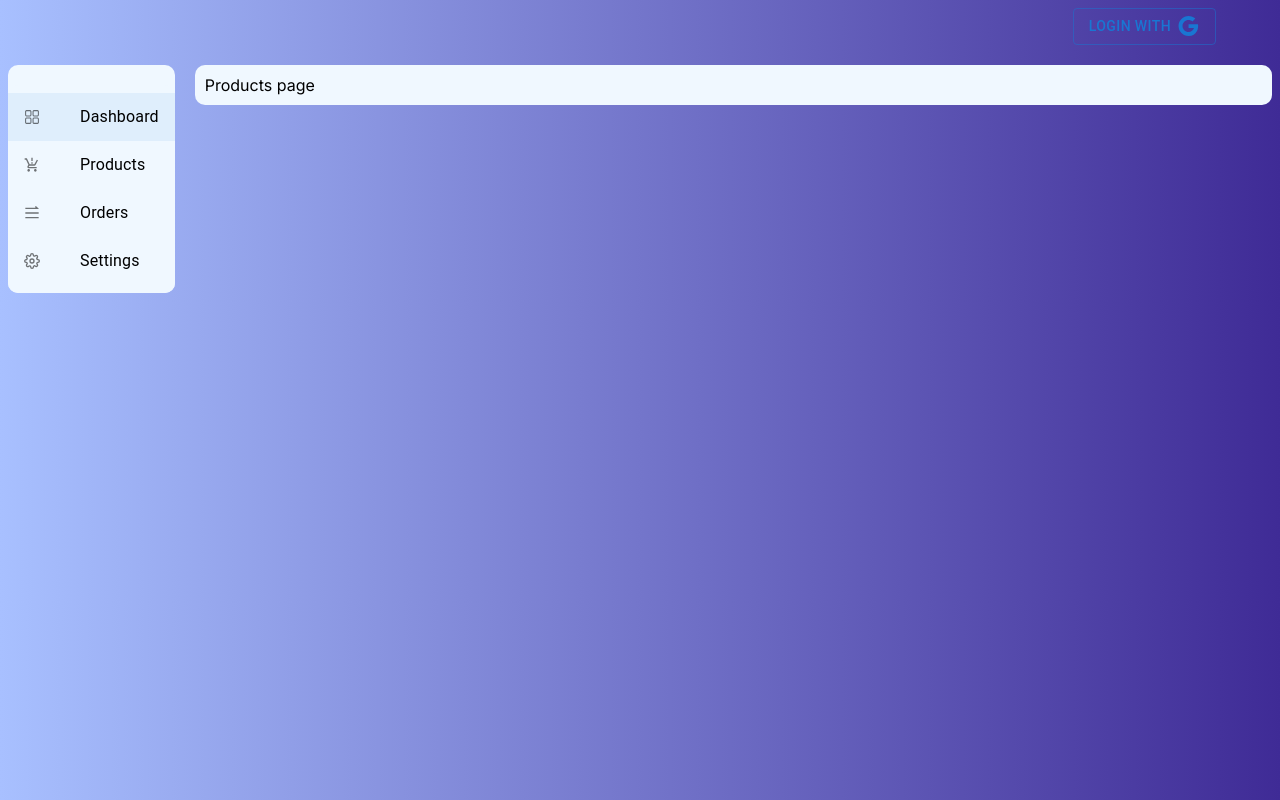
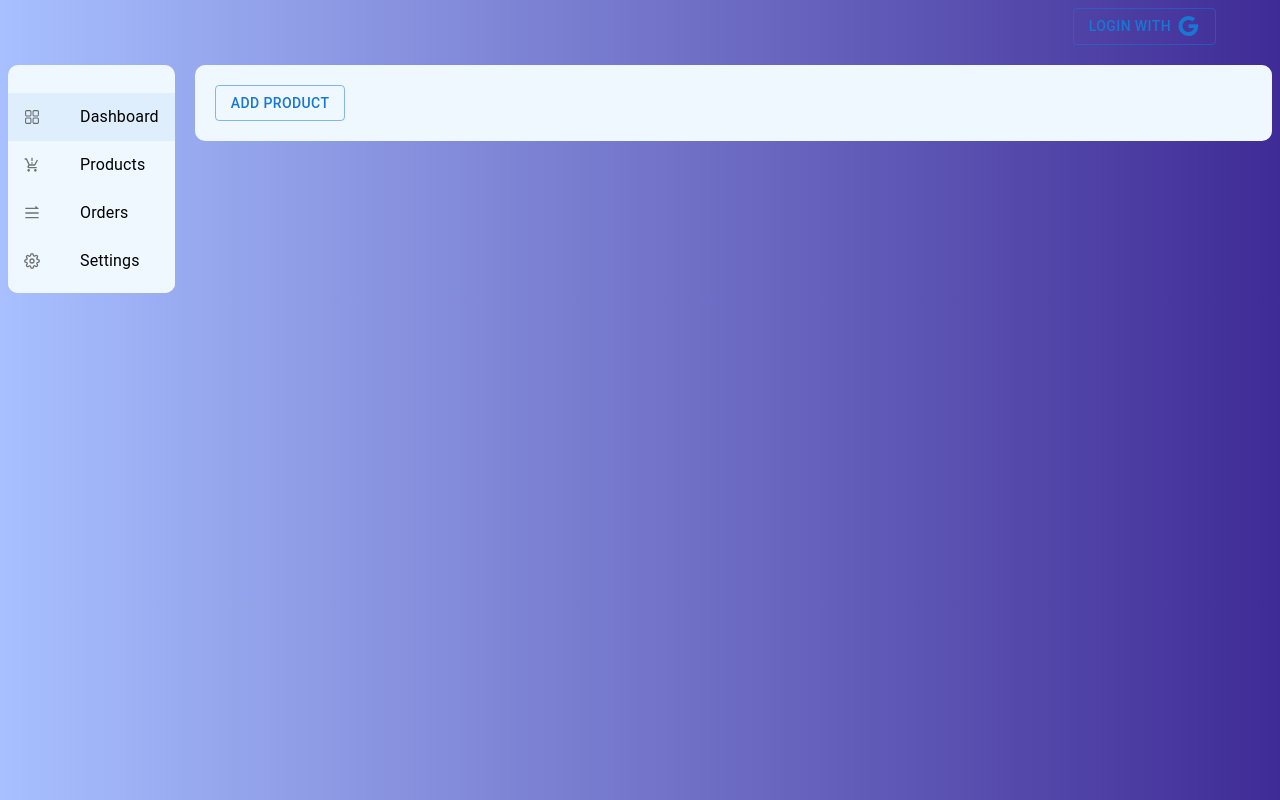
Before and after one commit to RMerkulov-dev/shopik_admin, a Next.js app: page /products in a window 1280 px wide. Built offline with nearby package versions, Linux system fonts and the light colour scheme; no server answers.

Commit message:
start add form

```diff
--- a/app/globals.css
+++ b/app/globals.css
@@ -37,5 +37,5 @@ a {
     background-color: aliceblue;
     border-radius: 10px;
     width: 100%;
-    padding: 10px;
+    padding: 20px;
 }
--- a/app/products/page.tsx
+++ b/app/products/page.tsx
@@ -1,11 +1,16 @@
 'use client'
 
 import {Layout} from "@/app/components";
+import {Button} from "@mui/material";
+import Link from "next/link";
 
 const Products = () => {
     return (
         <Layout>
-            Products page
+            <Link href={'/products/new'}>
+                <Button variant="outlined">ADD PRODUCT</Button>
+            </Link>
+
         </Layout>
     );
 };
--- a/package.json
+++ b/package.json
@@ -27,6 +27,7 @@
     "next-auth": "^4.23.0",
     "react": "18.2.0",
     "react-dom": "18.2.0",
+    "react-hook-form": "^7.45.4",
     "react-hot-toast": "^2.4.1",
     "react-icons": "^4.10.1",
     "typescript": "5.1.6"
```
Also changed, not shown: app/products/new/page.tsx (added, +21 -0 lines), 1 other file (tests, documents, lock files or other folders).
